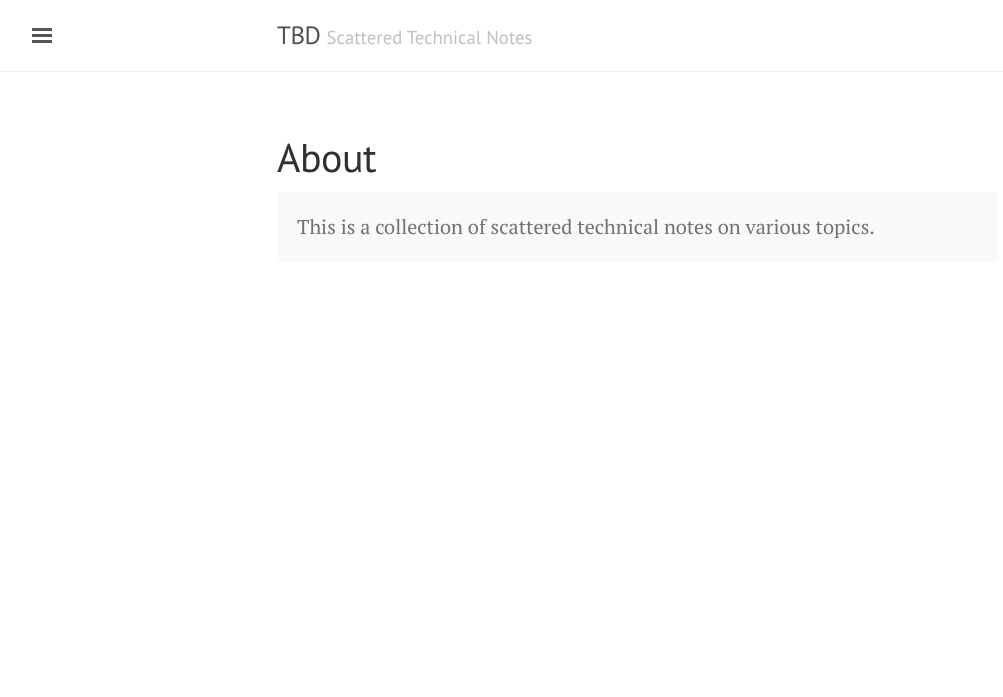
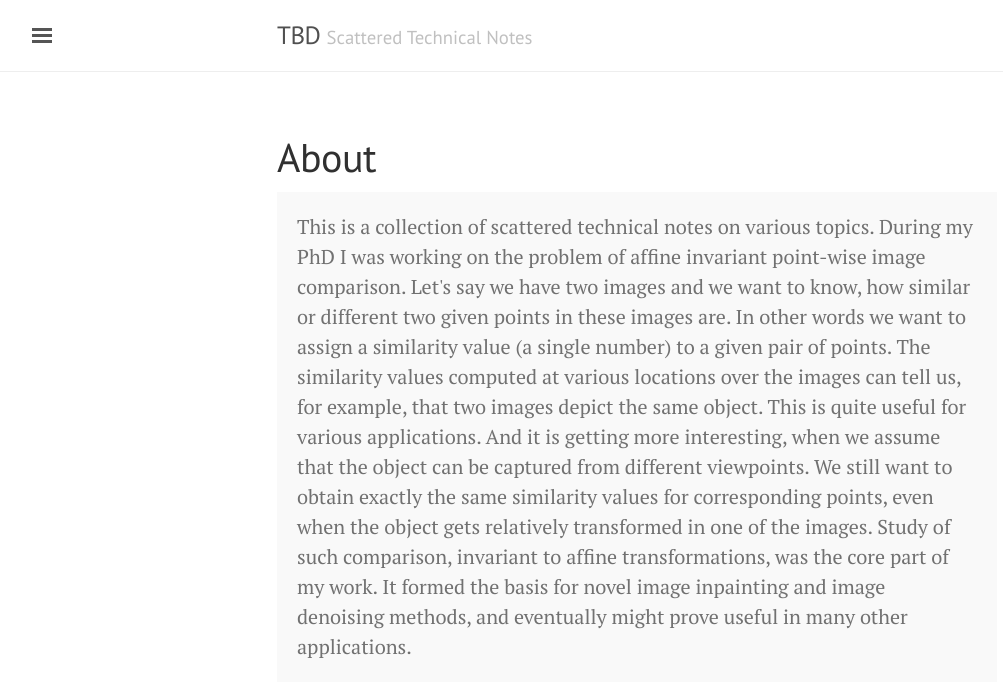
Before and after one commit to Coderik/coderik.github.io, a Jekyll site: the page built from about.md, in a window 1280 px wide. Shown: the top 697 px of the page, without its empty margins (3-1006 px from the left). Built offline with Jekyll 4.4.1, drawn with Linux system fonts in a browser that asks for light colours.

Commit message:
Update about.md

```diff
--- a/about.md
+++ b/about.md
@@ -5,4 +5,6 @@ title: About
 
 <p class="message">
   This is a collection of scattered technical notes on various topics.
+
+  During my PhD I was working on the problem of affine invariant point-wise image comparison. Let's say we have two images and we want to know, how similar or different two given points in these images are. In other words we want to assign a similarity value (a single number) to a given pair of points. The similarity values computed at various locations over the images can tell us, for example, that two images depict the same object. This is quite useful for various applications. And it is getting more interesting, when we assume that the object can be captured from different viewpoints. We still want to obtain exactly the same similarity values for corresponding points, even when the object gets relatively transformed in one of the images. Study of such comparison, invariant to affine transformations, was the core part of my work. It formed the basis for novel image inpainting and image denoising methods, and eventually might prove useful in many other applications.
 </p>
```
